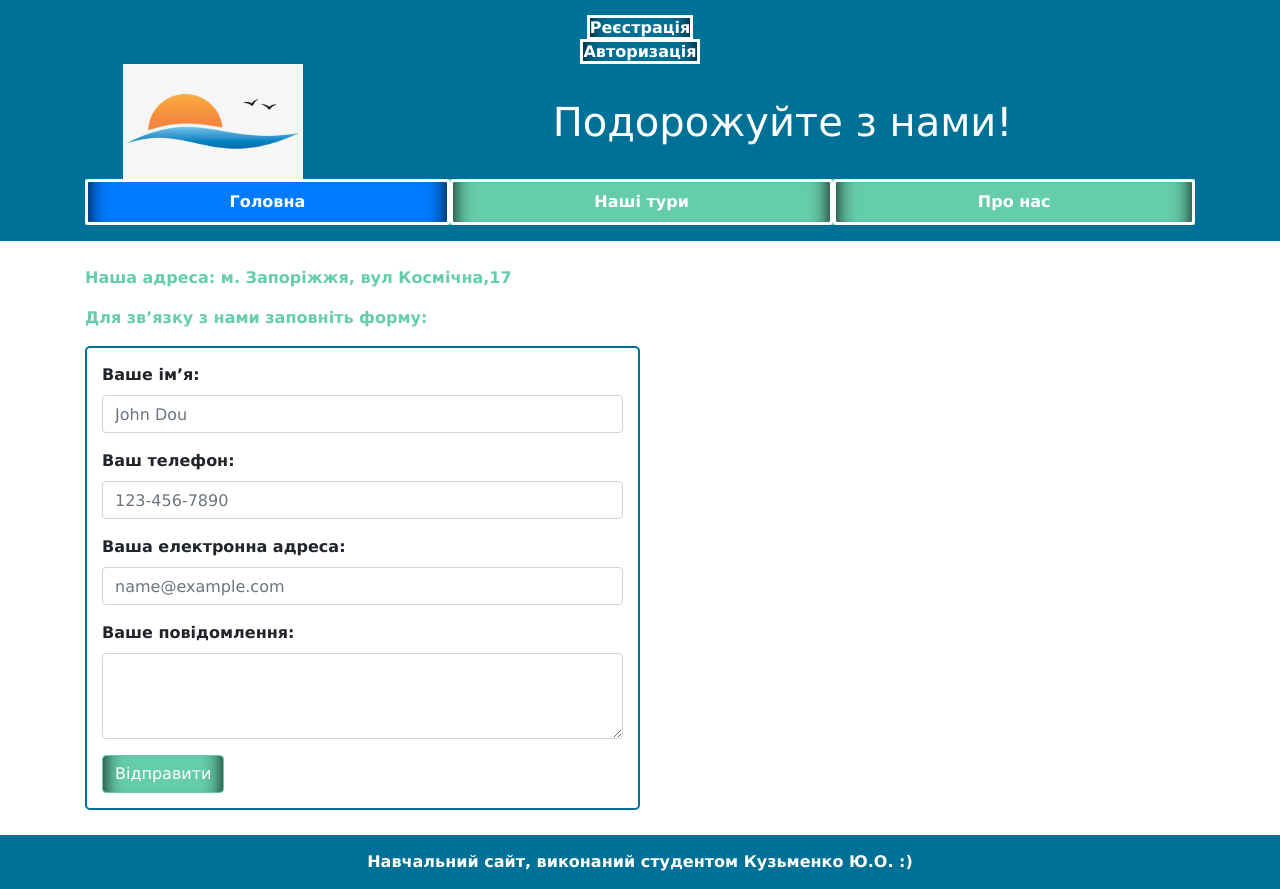
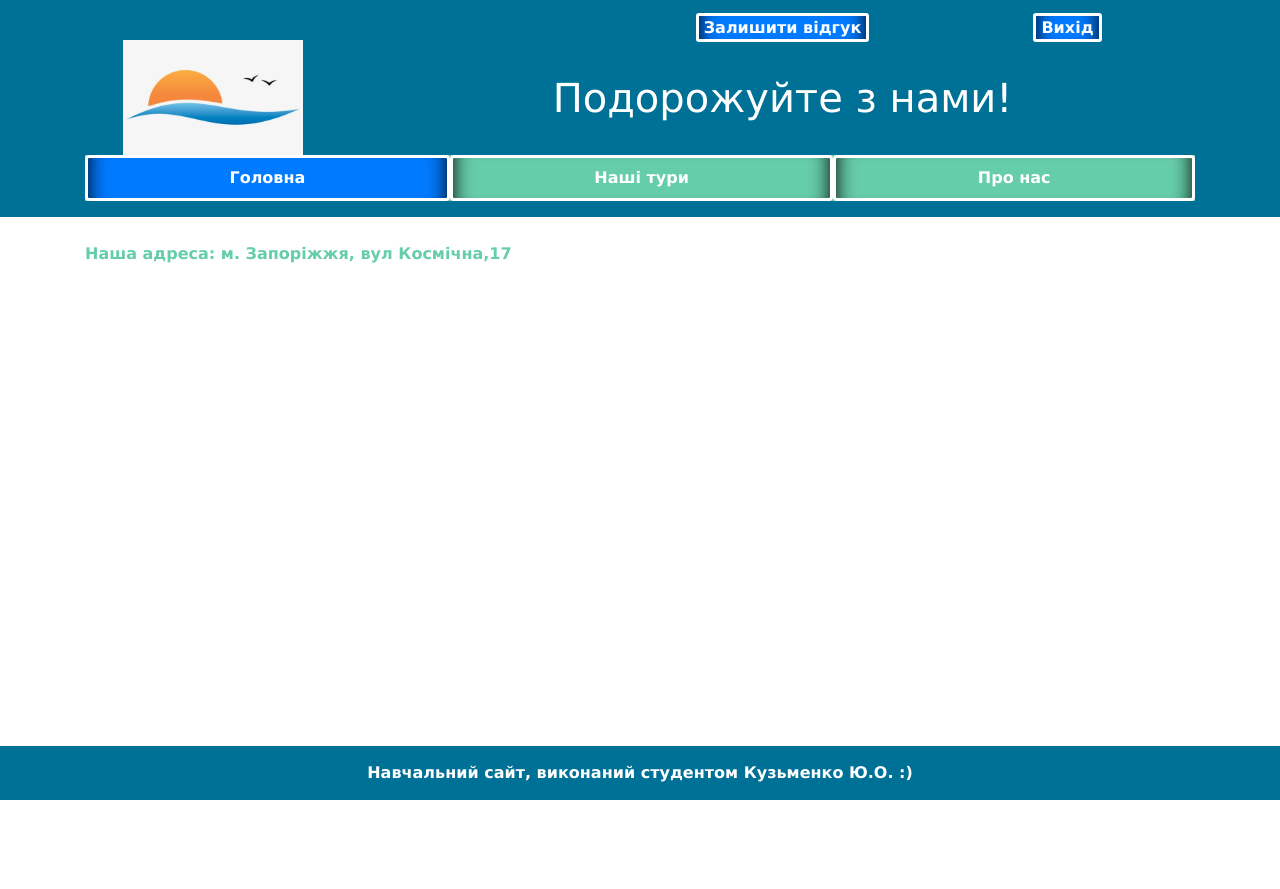
Before and after one commit to JuliaGood/web-labs, a PHP site: page /contacts.php in a window 1280 px wide. After the commit the page ends 800 px from the top, so only its background shows below. Run offline with PHP 8.4, Linux system fonts and the light colour scheme; the visitor is signed in with stand-in values (Sample User, id 1); data that the repository does not hold is empty.

Commit message:
final updates

```diff
--- a/contacts.php
+++ b/contacts.php
@@ -7,31 +7,6 @@
 				<p>
 					Наша адреса: м. Запоріжжя, вул Космічна,17
 				</p>
-				<p>
-					Для зв’язку з нами заповніть форму:
-				</p>
-			</div>
-
-			<form method="get" action="#">
-				<div class="form-group">
-					<label for="userName">Ваше ім’я:</label>
-					<input type="text" class="form-control" id="userName" placeholder="John Dou">
-				</div>
-				<div class="form-group">
-					<label for="userPhone">Ваш телефон:</label>
-					<input type="text" class="form-control" id="userPhone" placeholder="123-456-7890">
-				</div>
-				<div class="form-group">
-					<label for="userEmail">Ваша електронна адреса:</label>
-					<input type="email" class="form-control" id="userEmail" placeholder="name@example.com">
-				</div>
-				<div class="form-group">
-					<label for="userText">Ваше повідомлення:</label>
-					<textarea class="form-control" id="userText" rows="3"></textarea>
-				</div>
-				<button type="submit" class="btn btn-primary">Відправити</button>
-			</form>
-
 
 			<?php
 				//Подключаем базу данных
@@ -56,7 +31,6 @@
 				echo $table;
       ?>
 
-
 		</div>
 	</main>
 
--- a/css/styles.css
+++ b/css/styles.css
@@ -51,6 +51,12 @@ h1{
 #top-text {
   color: #66CDAA;
 }
+#title-text {
+  color: #66CDAA;
+  font-size: 1.35rem;
+  /* margin-bottom: 25px; */
+  text-align: center;
+}
 .btn-primary {
   background-color:#66CDAA;
   border-color: #66CDAA;
@@ -64,10 +70,23 @@ form {
 }
 table {
   margin: 0 auto;
+  color: black;
 }
 
-form, table {
+form {
   max-width: 50%;
+}
+table {
+  max-width: 80%;
+}
+table, td {
+  border-collapse: collapse;
+  border: 2px solid #007196;
+  padding: 5px 10px;
+}
+
+#auth_block, #exit_block {
+  justify-content: flex-end;
 }
 
 @media screen and (max-width: 1200px) {
@@ -79,6 +98,9 @@ form, table {
   form, table {
     max-width: 100%;
   }
+  #auth_block, #exit_block {
+    margin-right: 30px;
+  }
 }
 @media screen and (max-width: 768px) {
   #logo {
@@ -88,7 +110,18 @@ form, table {
   h1{
      font-size:14px;
   }
+  #auth_block, #exit_block {
+    margin-right: 50px;
+  }
 }
+@media screen and (max-width: 600px) {
+  #auth_block, #exit_block {
+    margin-right: 100px;
+    flex-direction: column;
+    align-items: flex-end;
+  }
+}
+
 
 #menu {
   background-color:#66CDAA;
@@ -99,6 +132,11 @@ a {
   box-shadow: 20px 0 20px -20px #000 inset, -20px 0 20px -20px #000 inset;
 }
 
+.btn-register {
+  padding: 2px 5px;
+  border-radius: 3px;
+  background-color: #007bff;
+}
 
 /* ************* */
 /* Main Page using bootsrtap*/
@@ -119,3 +157,13 @@ a {
   align-items: center;
   display: flex;
 }
+
+.country {
+  display: flex;
+  flex-direction: column;
+  justify-content: space-between;
+  align-items: center;
+}
+.country img {
+  margin: 25px 0;
+}
--- a/index.php
+++ b/index.php
@@ -1,7 +1,3 @@
-<?php
-	//Стартуємо сесію
-	session_start();
-?>
 <?php include_once('tpl/header.php'); ?>
 
 	<!-- Page Content -->
--- a/login.php
+++ b/login.php
@@ -1,5 +1,7 @@
 <?php include_once('tpl/header.php'); ?>
 
+<main class="flex">
+<div class="container">
     <h2>Авторизація</h2>
     <!--Початок форми авторизації. test_user.php – це адреса обробника. Тобто після натискання на кнопку "Увійти" дані з полів передаються обробнику test_user.php методом "post" -->
     <form action="save_login.php" method="post">
@@ -19,4 +21,7 @@
       </p>
    </form>
 
+   </div>
+</main>
+
 <?php include_once('tpl/footer.php'); ?>
--- a/register.php
+++ b/register.php
@@ -1,5 +1,7 @@
 <?php include_once('tpl/header.php'); ?>
 
+<main class="flex">
+<div class="container">
     <h2>Реєстрація</h2>
 
       <!--Початок форми реєстрації. save_user.php – це адреса оброблювача. Тобто після натискання на кнопку "Зареєструватися" дані з полів будуть передані файлу save_user.php методом "post" -->
@@ -24,7 +26,7 @@
           <input type="submit" name="submit" value="Зареєструватися">
        </p>
    </form>
-  </body>
-</html>
 
+</div>
+</main>
 <?php include_once('tpl/footer.php'); ?>
--- a/testimonials.php
+++ b/testimonials.php
@@ -1,5 +1,7 @@
 <?php include_once('tpl/header.php'); ?>
 
+<main class="flex">
+    <div class="container">
       <h2>Залишіть свій відгук</h2>
 
       <form action="save_testimonials.php" method="post">
@@ -17,6 +19,8 @@
         <p>
             <input type="submit" name="submit" value="Зберегти">
         </p>
-    </form>
+      </form>
+    </main>
+</div>
 
 <?php include_once('tpl/footer.php'); ?>
--- a/tpl/footer.php
+++ b/tpl/footer.php
@@ -6,9 +6,10 @@
 			</div>
 		</div>
 	</footer>
-  </body>
+
+	</body>
 	<!-- Optional JavaScript -->
 	<!-- jQuery first, then Popper.js, then Bootstrap JS -->
 	<!-- Підключаемо бібліотеки JavaScript локально -->
 	<script src="js/bootstrap.min.js"> </script>
-  </html>
+</html>
--- a/tpl/header.php
+++ b/tpl/header.php
@@ -1,3 +1,8 @@
+<?php
+	//Стартуємо сесію
+	session_start();
+?>
+
 <!DOCTYPE html>
 <html lang="en">
 
@@ -25,26 +30,26 @@
     	if (empty($_SESSION['login']) or empty($_SESSION['id'])) {
     ?>
     <!--скрипт переривається і слідує звичайний html код -->
-    <div id="auth_block">
-    	<div id="link_register">
-        <a href="register.php">Реєстрація</a>
-      </div>
-      <div id="link_auth">
-        <a href="login.php">Авторизація</a>
-      </div>
-    </div>
+		<div class="row" id="auth_block">
+			<div class="col-2 col-sm-3 col-xm-4" id="link_register">
+				<a class="btn-register" href="register.php">Реєстрація</a>
+			</div>
+			<div class="col-2 col-sm-3 col-xm-4" id="link_auth">
+				<a class="btn-register" href="login.php">Авторизація</a>
+			</div>
+		</div>
     <!--скрипт знову починається щоб обробити варіант else -->
     <?php
     }
     // Якщо користувач вже авторизований, потрібно виводити посилання на сторінку, де можна залишити відгук або на сторінку, яка дозволить вийти з авторизації
     else {
     ?>
-    	<div id="exit_block">
-				<div id="link_remark">
-					<a href="testimonials.php">Ви можете залишити відгук</a>
+    	<div class="row" id="exit_block">
+				<div class="col-2 col-sm-3 col-xm-4"  id="link_remark">
+					<a class="btn-register" href="testimonials.php">Залишити відгук</a>
 			  </div>
-				<div id="link_exit">
-					<a href="exit.php">Вихід</a>
+				<div class="col-2 col-sm-3 col-xm-4"  id="link_exit">
+					<a class="btn-register" href="exit.php">Вихід</a>
 			  </div>
     	</div>
 		<?php
```
Also changed, not shown: tour.php (+13 -11 lines), img/berlin.jpg (added), img/japan.jpg (added), img/paris.jpg (added), tpl/nav.php (line endings or trailing spaces). Lines whose indentation alone changed are shown as unchanged.
